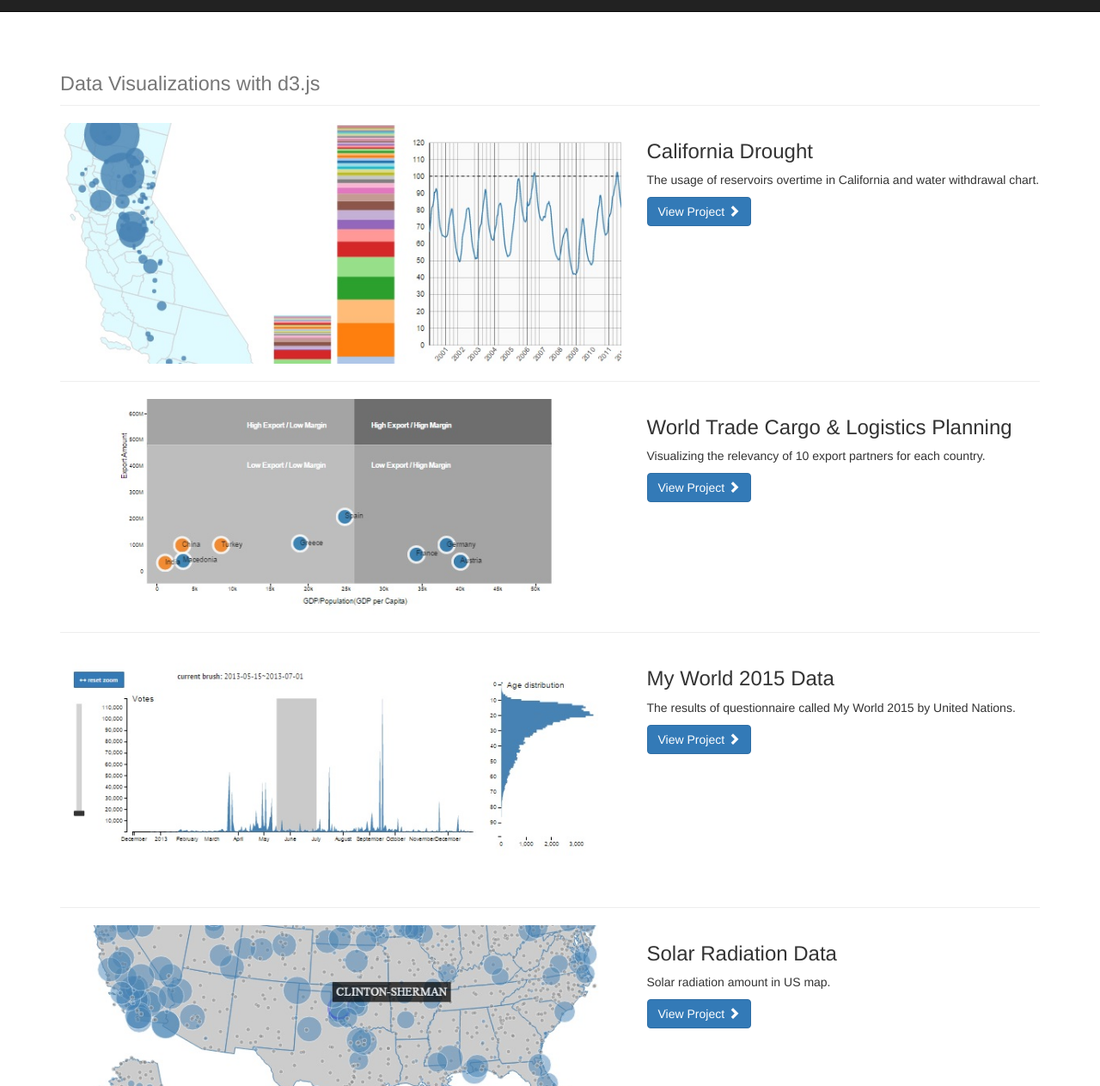
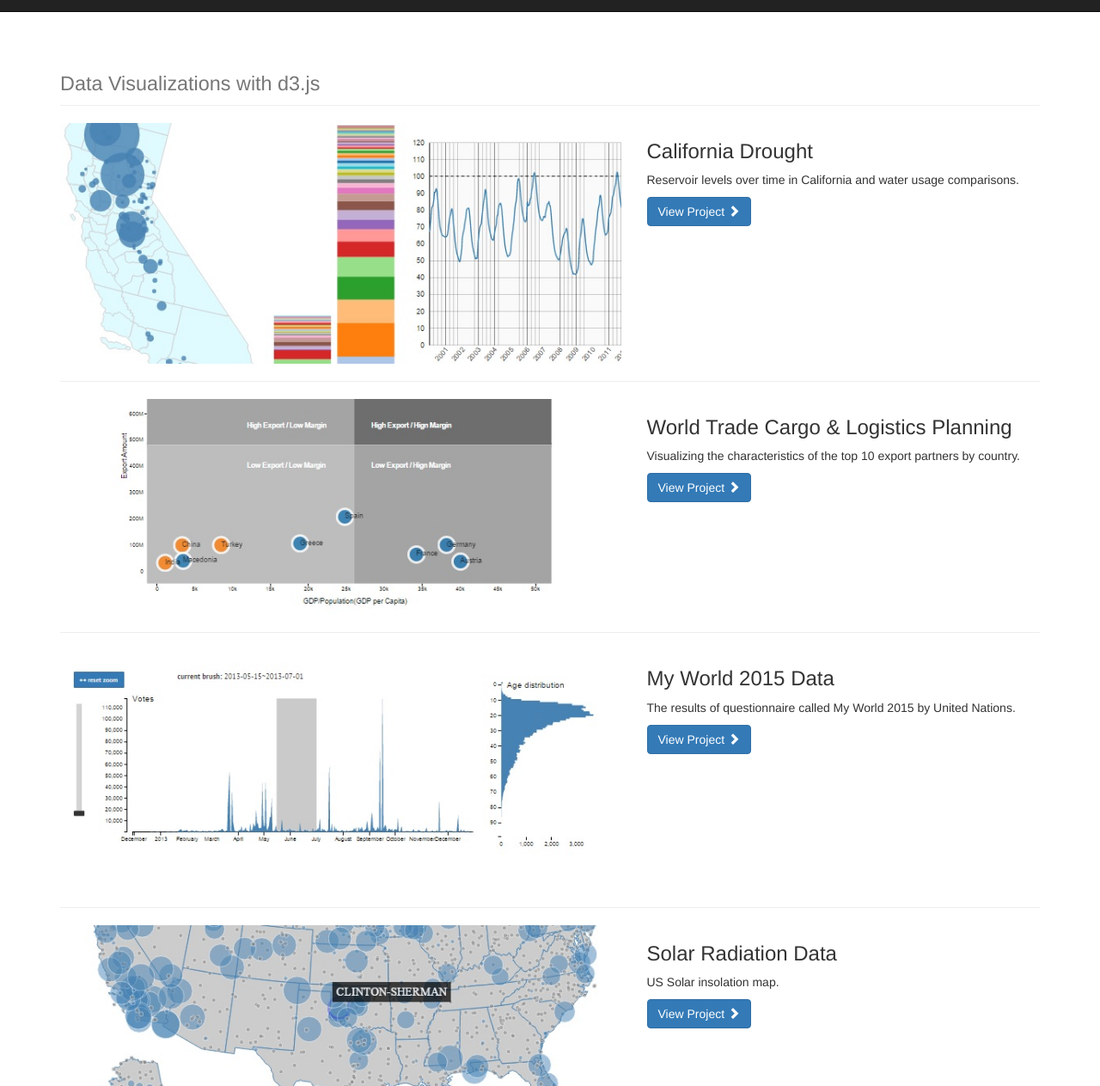
Before and after one commit to baramuyu/baramuyu.github.io, a plain HTML site: page index.html in a window 1280 px wide. Shown: the part 37-1300 px from the top of the page at 86% size. Drawn offline with Linux system fonts and the light colour scheme.

Commit message:
modify discription

```diff
--- a/index.html
+++ b/index.html
@@ -80,7 +80,7 @@
             <div class="col-md-5">
                 <h3>California Drought</h3>
                 <h4></h4>
-                <p>The usage of reservoirs overtime in California and water withdrawal chart.</p>
+                <p>Reservoir levels over time in California and water usage comparisons.</p>
                 <a class="btn btn-primary" href="./fp/index.html" target="_blank">View Project <span class="glyphicon glyphicon-chevron-right"></span></a>
             </div>
         </div>
@@ -98,7 +98,7 @@
             <div class="col-md-5">
                 <h3>World Trade Cargo & Logistics Planning</h3>
                 <h4></h4>
-                <p>Visualizing the relevancy of 10 export partners for each country.</p>
+                <p>Visualizing the characteristics of the top 10 export partners by country.</p>
                 <a class="btn btn-primary" href="./op/countries2/design.html" target="_blank">View Project <span class="glyphicon glyphicon-chevron-right"></span></a>
             </div>
         </div>
@@ -135,7 +135,7 @@
             <div class="col-md-5">
                 <h3>Solar Radiation Data</h3>
                 <h4></h4>
-                <p>Solar radiation amount in US map.</p>
+                <p>US Solar insolation map.</p>
                 <a class="btn btn-primary" href="./op/radiation/ProblemGeoUSA/GeoUSA.html" target="_blank">View Project <span class="glyphicon glyphicon-chevron-right"></span></a>
             </div>
         </div>
```
